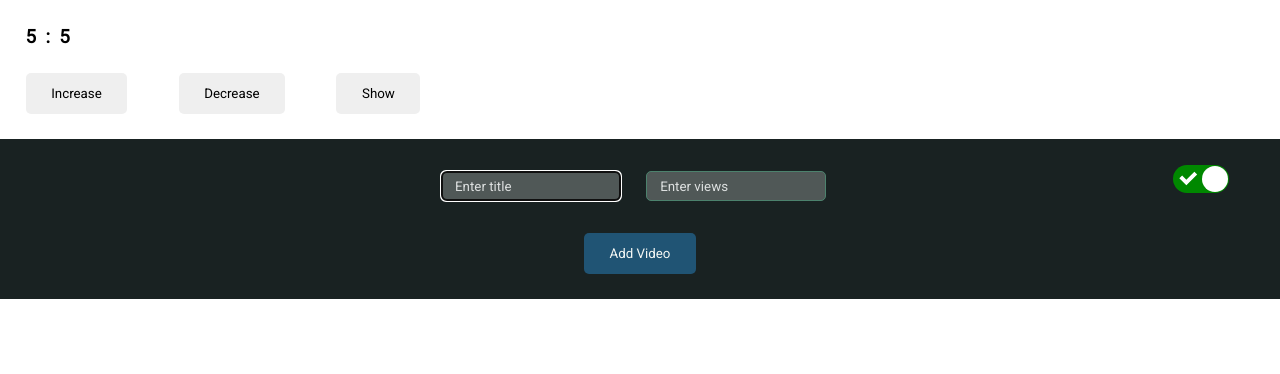
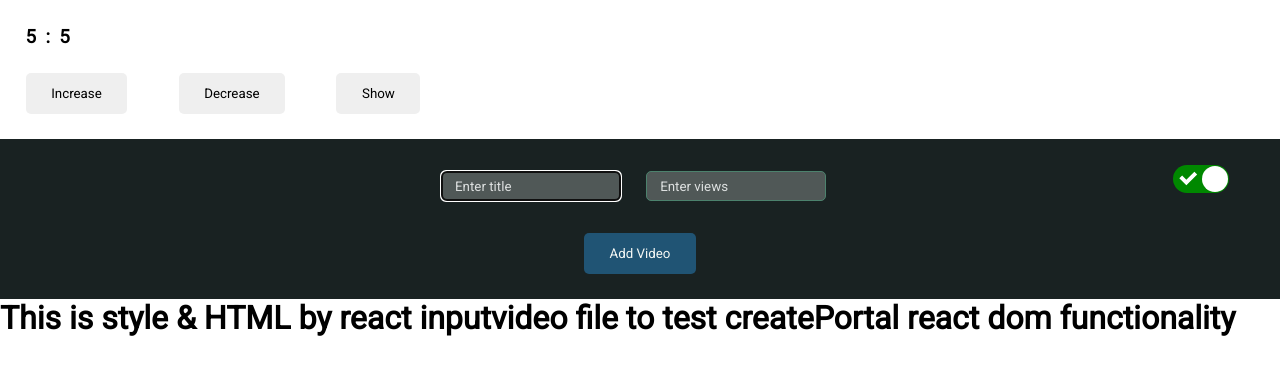
Before and after one commit to durgeshmehar/Youtube-CRUD-Project, a React (Vite) app: page / in a window 1280 px wide. Shown: the top 374 px of the page. Built offline with nearby package versions, Linux system fonts and the light colour scheme; no server answers.

Commit message:
CH: 13 createPortal from inputvideo file on root1 id(outside of react)

```diff
--- a/index.html
+++ b/index.html
@@ -9,6 +9,7 @@
   </head>
   <body>
     <div id="root"></div>
+    <div id="root1"></div>
 
     <script type="module" src="/src/App.jsx"></script>
   </body>
--- a/src/App.jsx
+++ b/src/App.jsx
@@ -58,7 +58,8 @@ function App() {
 
         <Counter />
         <button onClick={()=>{setshow(!show)}}>Show</button>
-           {show?<Suspense fallback={<>Loading .........</>}>
+           {show?
+           <Suspense fallback={<>Loading .........</>}>
              <Dummy />
             </Suspense>
             :null}
--- a/src/component/Inputvideo.jsx
+++ b/src/component/Inputvideo.jsx
@@ -4,6 +4,7 @@ import { useContext, useState ,useLayoutEffect ,useRef, useEffect, forwardRef} f
 import ThemeContext from '../context/ThemeContext';
 import useVideoDispatch from '../hook/VideoDispatchHook'
 import { useImperativeHandle } from 'react';
+import { createPortal } from 'react-dom';
 
 
 const Inputvideo = forwardRef(function Inputvideo({ editableVideo } ,ref) {
@@ -73,6 +74,10 @@ useLayoutEffect(()=>{
         </div>
       </form>
 
+      {createPortal(
+        <h1>This is style & HTML by react inputvideo file to test createPortal react dom functionality</h1>,document.getElementById('root1')
+      )}
+
     </>
   )
 })
```
